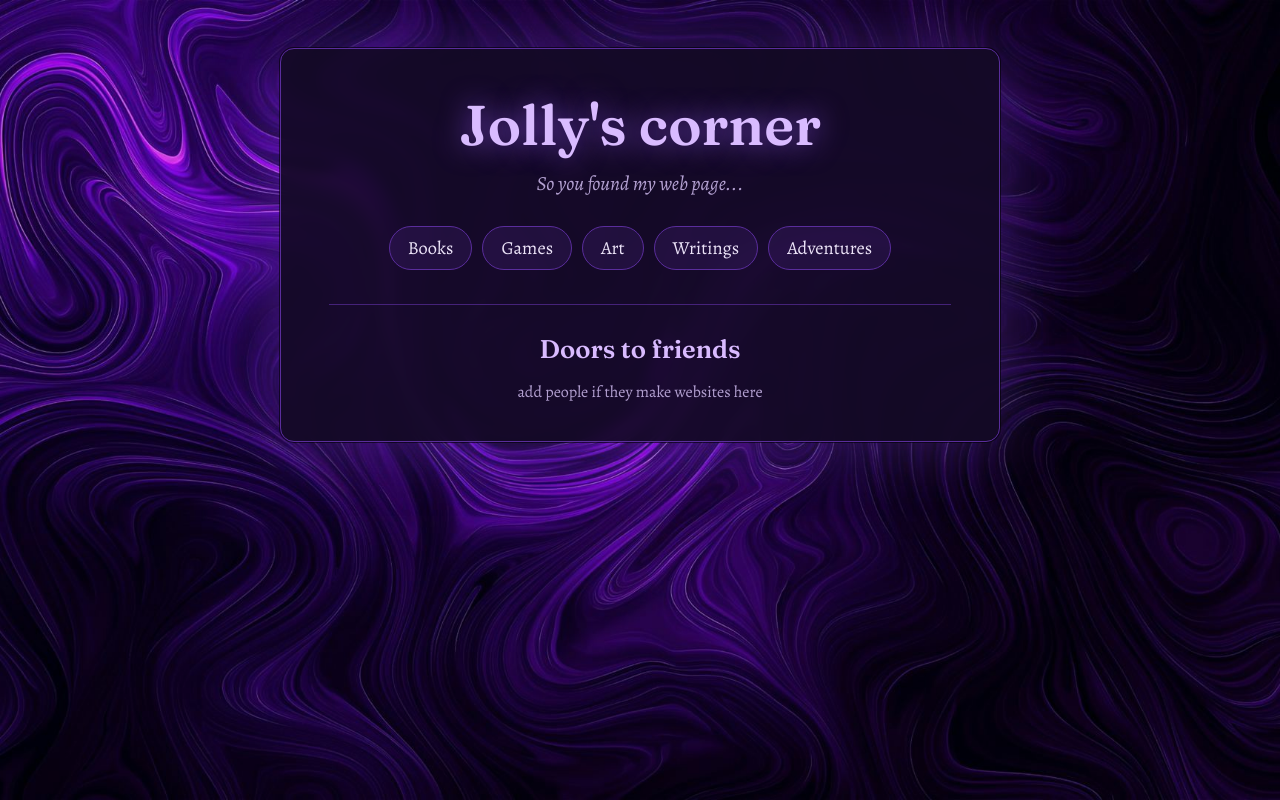
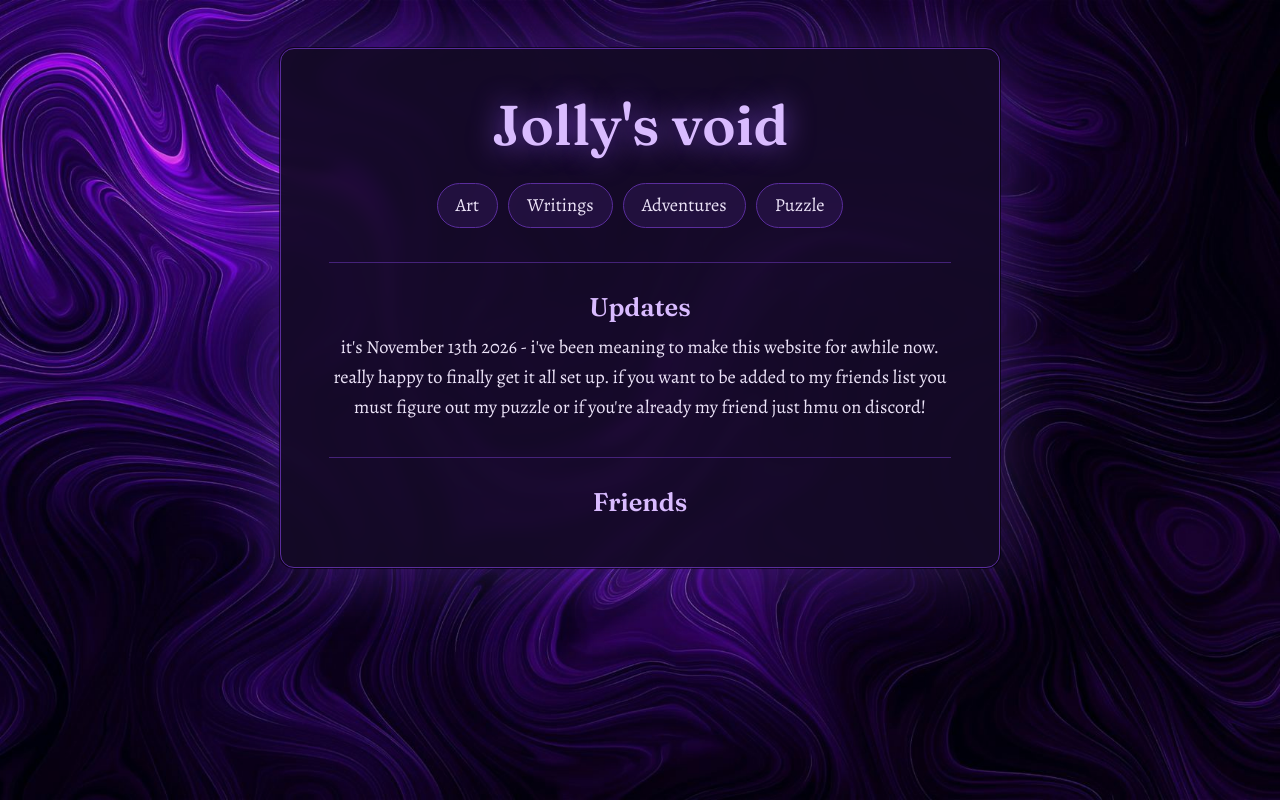
Before and after one commit to Jolly9642/mysite, a plain HTML site: page index.html in a window 1280 px wide. Drawn offline with nearby package versions, Linux system fonts and the light colour scheme.

```diff
--- a/index.html
+++ b/index.html
@@ -12,21 +12,25 @@
 <div class="window">
 
   <main>
-    <h1>Jolly's corner</h1>
-    <p class="tag">So you found my web page...</p>
+    <h1>Jolly's void</h1>
 
     <nav aria-label="Main">
-      <a href="books.html">Books</a>
-      <a href="games.html">Games</a>
       <a href="art.html">Art</a>
       <a href="writings.html">Writings</a>
       <a href="adventures.html">Adventures</a>
+      <a href="puzzle.html">Puzzle</a>
     </nav>
 
     <section>
-      <h2>Doors to friends</h2>
+      <h2>Updates</h2>
+        <p> it's November 13th 2026 - i've been meaning to make this website for awhile now. really happy to finally get it all set up. if you want to be added to my friends list you must figure out my puzzle or if you're already my friend just hmu on discord! </p>
+
+    </section>
+
+    <section>
+      <h2>Friends</h2>
       <ul class="friends">
-        <li class="note">add people if they make websites here</li>
+        <li class="note"></li>
       </ul>
     </section>
 
```
